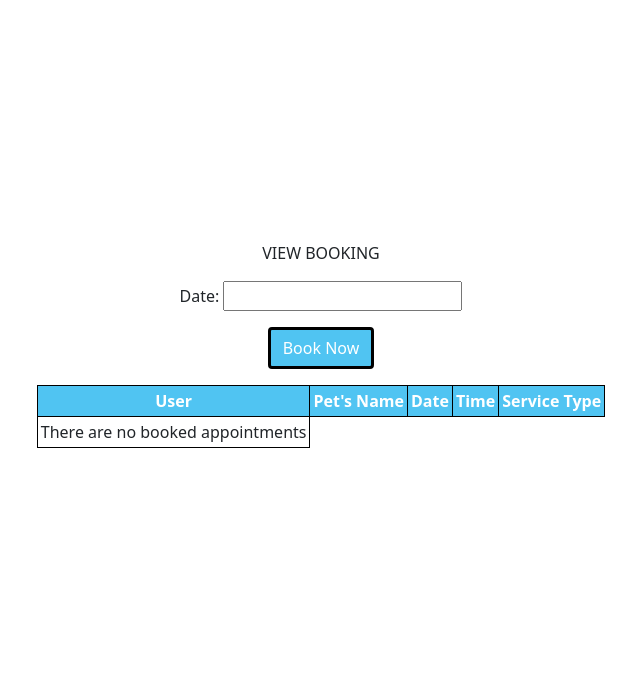
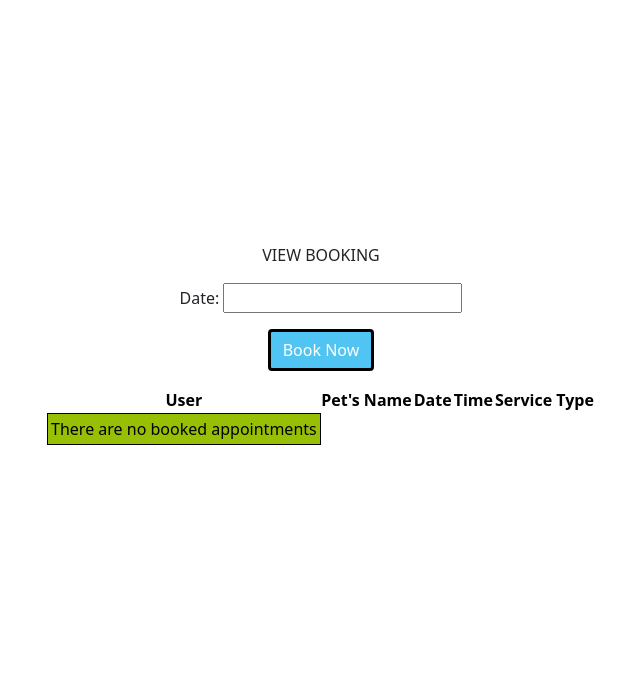
Before and after one commit to StevenWeir038/Kennel39, a Django app: page /bookings/ in a window 1280 px wide. Shown: the part 56-743 px from the top of the page, without its empty margins (319-959 px from the left). Run offline with Django 3.2, Linux system fonts and the light colour scheme; data that the repository does not hold is empty; parts of the project's set-up code (start-up, migrations or seed data) failed here and were passed over; some libraries are stand-ins or nearby versions.

Commit message:
Format view booking table 2

```diff
--- a/static/css/style.css
+++ b/static/css/style.css
@@ -57,17 +57,15 @@
 }
 
 #view-booking-table th {
-    background-color: rgba(var(--theme-one), 1);
-    color: white;
+color: black;
 }
 
-#view-booking-table th,
 #view-booking-table td {
     border: 1px solid black;
     padding: 3px;
 }
 
-#view-booking-table tr:nth-child(odd) {
+#view-booking-table tr:nth-child(even) {
     background-color: rgba(var(--theme-three), 1);
     color: black;
 }
@@ -76,7 +74,6 @@
     background-color: rgba(var(--theme-five), 1);
     color: white;
 }
-
 
 /* Carousel images */
 .carousel-item {
@@ -135,3 +132,12 @@
 border: 3px solid black;
 color: rgba(var(--theme-five), 1);
 }
+
+td a {
+text-decoration: none;
+}
+
+td a:hover {
+text-decoration: none;
+color: white;
+}
```
